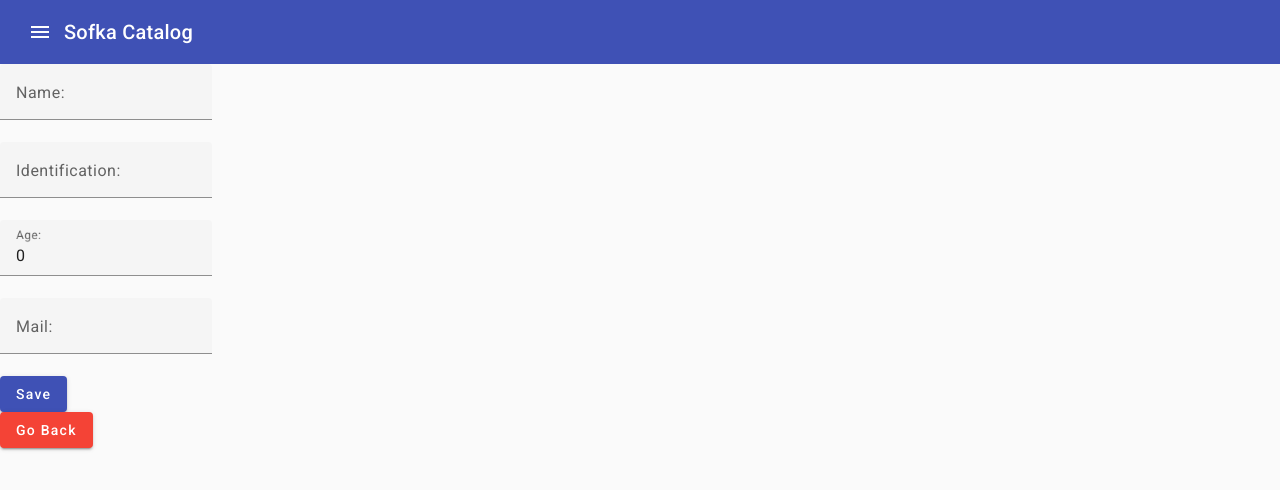
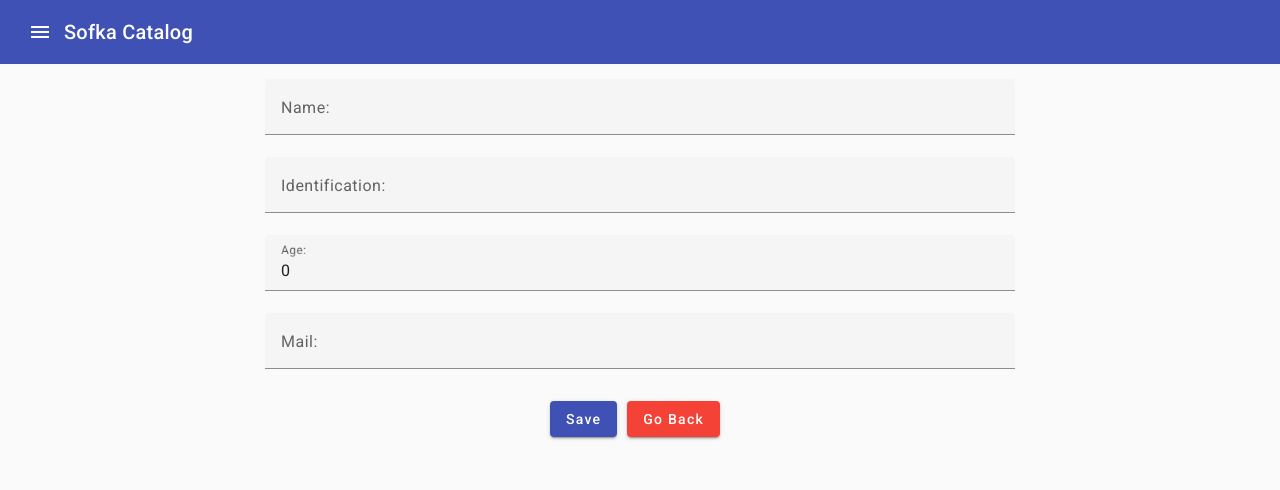
Before and after one commit to training-practice-sofkau/C1-2023-FA-Angular, an Angular app: page /students/new in a window 1280 px wide. Shown: the top 490 px of the page. Built offline with nearby package versions, Linux system fonts and the light colour scheme.

Commit message:
The items in the studen-form component were fixed, new div elements were create to manipulate the other ones in a easier way as well

```diff
--- a/src/app/components/forms/student-form/student-form.component.html
+++ b/src/app/components/forms/student-form/student-form.component.html
@@ -11,7 +11,10 @@
     <mat-form-field appearance="fill" >
         <mat-label>Mail: </mat-label> <input matInput placeholder="Insert mail" formControlName="mail"/>
     </mat-form-field>
-    <button mat-raised-button color="primary">Save</button>
-    <button mat-raised-button color="warn" routerLink="/students">Go Back</button>
+    <div class="user-options">
+      <button mat-raised-button color="primary">Save</button>
+      <button mat-raised-button color="warn" routerLink="/students">Go Back</button>
+    </div>
+
 
 </form>
--- a/src/app/components/forms/student-form/student-form.component.scss
+++ b/src/app/components/forms/student-form/student-form.component.scss
@@ -1,5 +1,18 @@
 .save{
-    display: flex;
-    flex-direction: column;
-    align-items: flex-start;
+  display: flex;
+  flex-direction: column;
+  align-items: center;
+  justify-content: center;
+  padding: 15px;
+  mat-form-field {
+    width: 60%;
   }
+}
+
+.user-options{
+display: flex;
+flex-direction: row;
+button {
+  margin: 10px 10px 10px 0px
+}
+}
```
